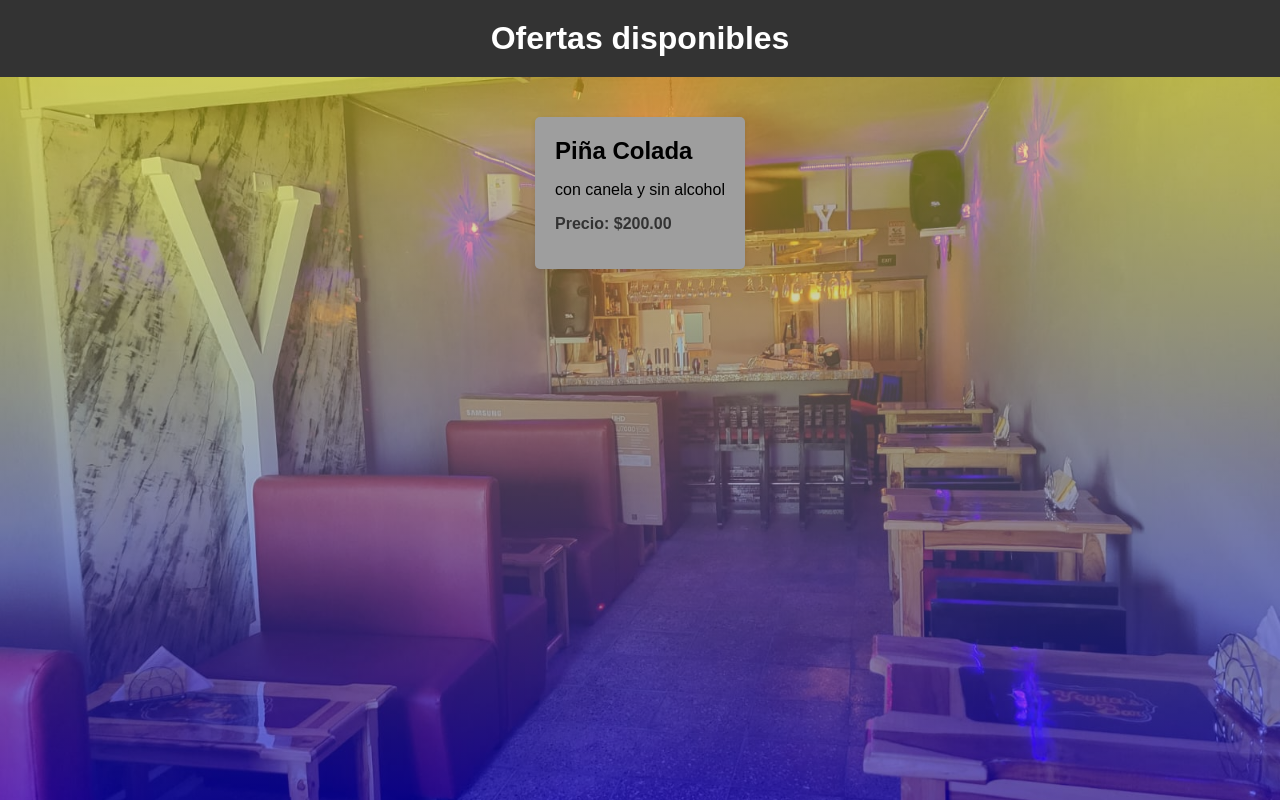
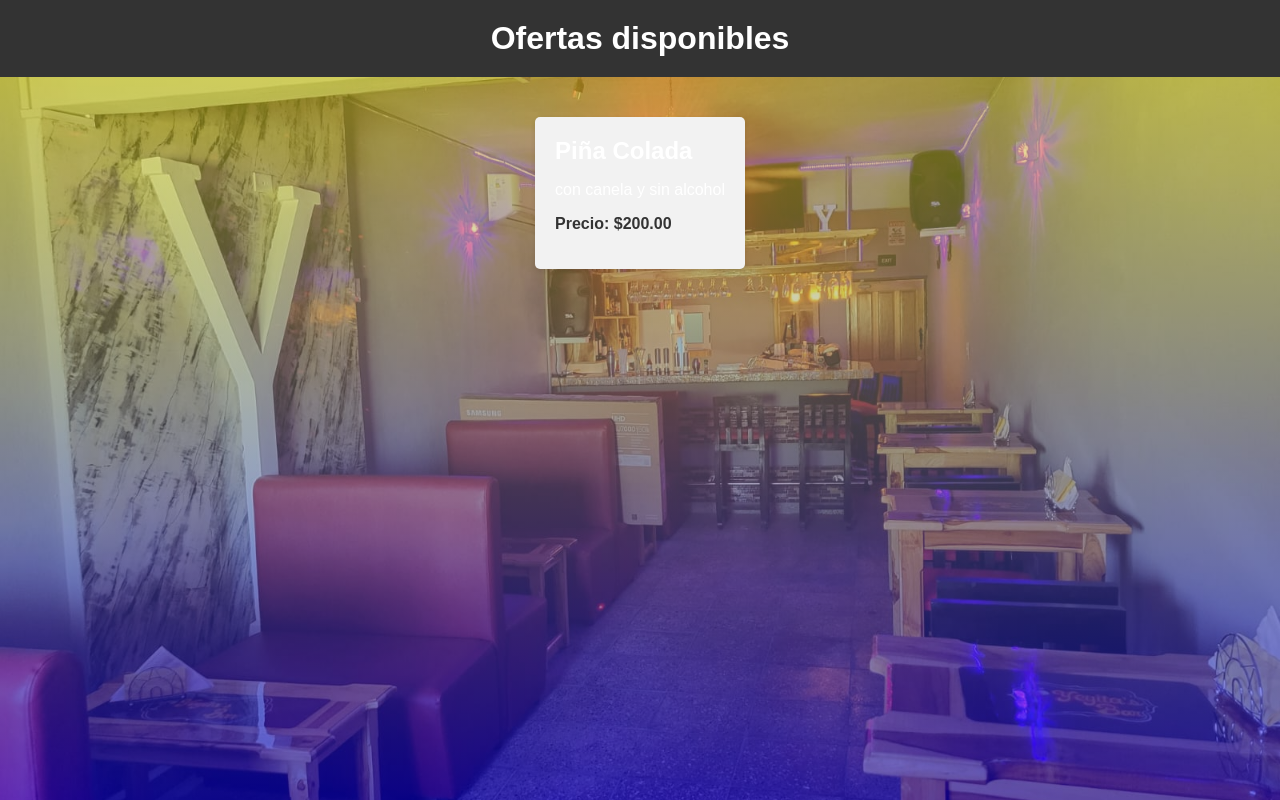
Before and after one commit to Ledihas/Yeyitas, a Django app: page /taberna/bebidas/ in a window 1280 px wide. Run offline with Django 5.2, Linux system fonts and the light colour scheme; data comes from the database, SQL or seed files in the repository; grey boxes are pictures that could not be loaded.

Commit message:
Mejorando templates3

```diff
--- a/taberna/templates/ofrt_tab_list.html
+++ b/taberna/templates/ofrt_tab_list.html
@@ -42,11 +42,8 @@
         }
 
         .oferta {
-            background-image: url('botellas.jpeg'); /* Ruta a la imagen */
-            background-size: cover; /* Ajusta la imagen para cubrir todo el contenedor */
-            background-position: center; /* Centra la imagen */
-            background-repeat: no-repeat;
-            color:wite;
+            background-color: #f2f2f2;
+            color:white;
             border-radius: 5px;
             box-shadow: 0 2px 5px rgba(0, 0, 0, 0.1);
             margin: 20px;
```
Also changed, not shown: evento/templates/eventos_list.html (+2 -5 lines), s_diurno/templates/ofrt_dia_list.html (+2 -5 lines), terraza/templates/ofrt_terra_list.html (+2 -5 lines).
